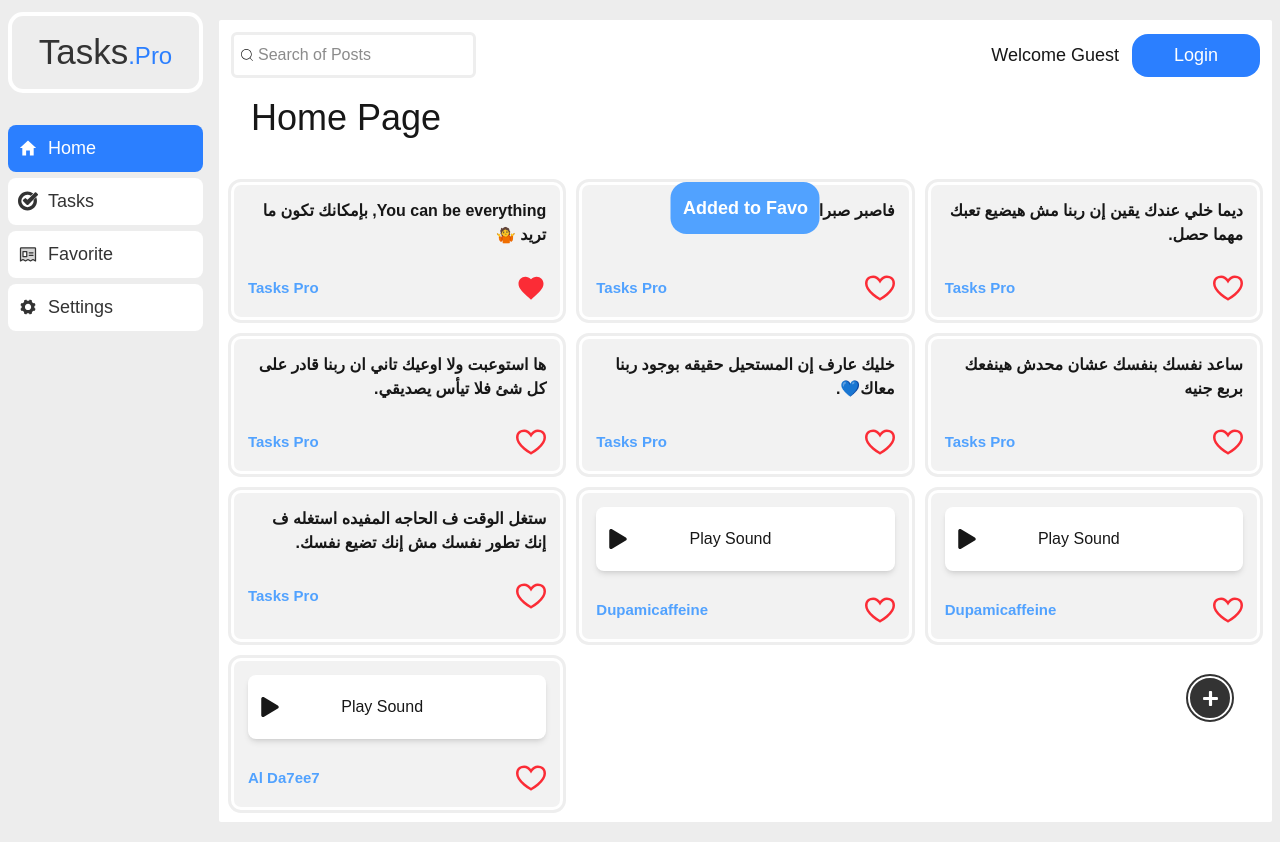
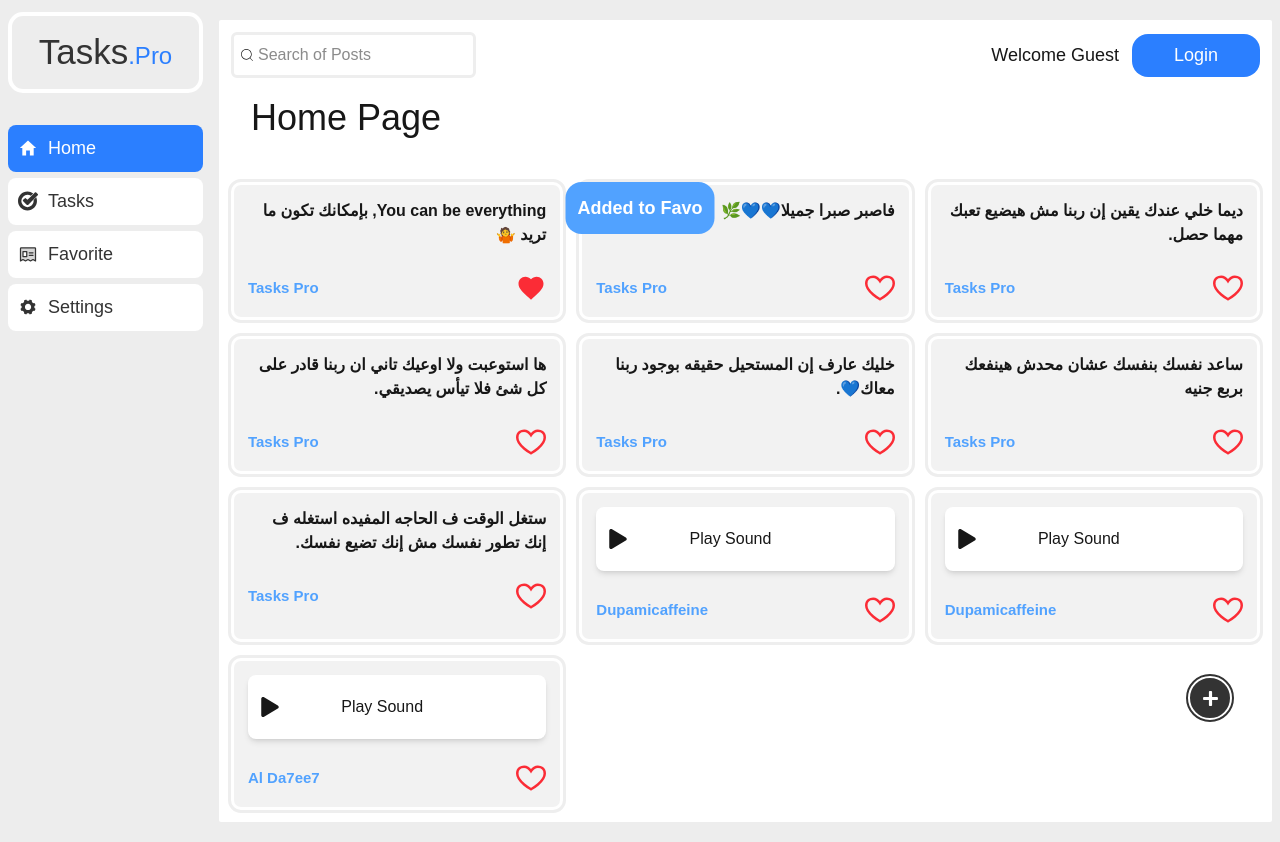
Before and after one commit to mohamedhabib102/TasksPro, a Next.js app: page / in a window 1280 px wide. Both pictures are taken after a click on the element 531 px from the left and 288 px from the top of the page. Built offline with nearby package versions, Linux system fonts and the light colour scheme.

Commit message:
fix: change message display position to fixed in Posts and WishList components

```diff
--- a/app/Components/Posts.jsx
+++ b/app/Components/Posts.jsx
@@ -58,7 +58,7 @@ export default function Posts() {
 
     return (
         <div className="grid lg:grid-cols-3 md:grid-cols-2 grid-cols-1 gap-4">
-            <p className={`${message ? "translate-y-0 opacity-100" : "opacity-0 -translate-y-12"} transition duration-200 absolute left-1/2 -translate-x-1/2 z-20
+            <p className={`${message ? "translate-y-0 opacity-100" : "opacity-0 -translate-y-12"} transition duration-200 fixed left-1/2 -translate-x-1/2 z-20
             bg-blue-400 p-3 rounded-2xl text-white lg:text-lg text-sm text-center font-semibold`}>{message ? message : ""}</p>
             {post.map((ele, index) => (
                 <div className="relative p-3.5 rounded-[10px] border-[3px] border-[#fff] bg-[#f2f2f2] outline-[3px] outline-[#eee]" key={ele.id}>
--- a/app/Components/WishList.jsx
+++ b/app/Components/WishList.jsx
@@ -40,7 +40,7 @@ const { useState, useEffect } = require("react")
     }
     return (
         <section className="">
-            <p className={`${message ? "translate-y-0 opacity-100" : "opacity-0 -translate-y-12"} z-50 transition duration-200 absolute left-1/2 -translate-x-1/2 z-20
+            <p className={`${message ? "translate-y-0 opacity-100" : "opacity-0 -translate-y-12"} z-50 transition duration-200 fixed left-1/2 -translate-x-1/2
             bg-blue-400 p-3 rounded-2xl text-white lg:text-lg text-sm text-center font-semibold`}>{message ? message : ""}</p>
             <div className="grid lg:grid-cols-3 md:grid-cols-2 grid-cols-1 gap-4">
                 {posts.map((ele) => (
```
